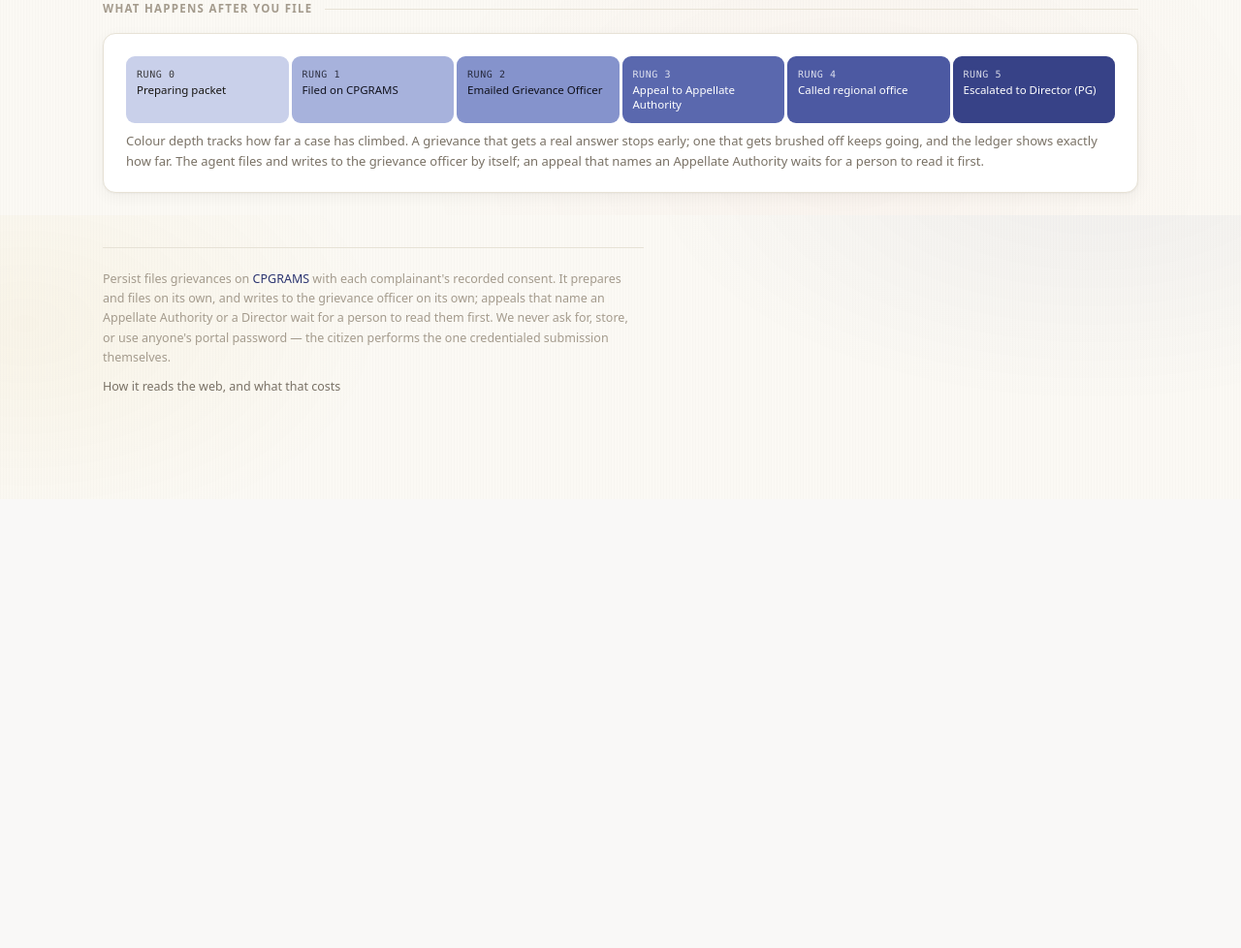
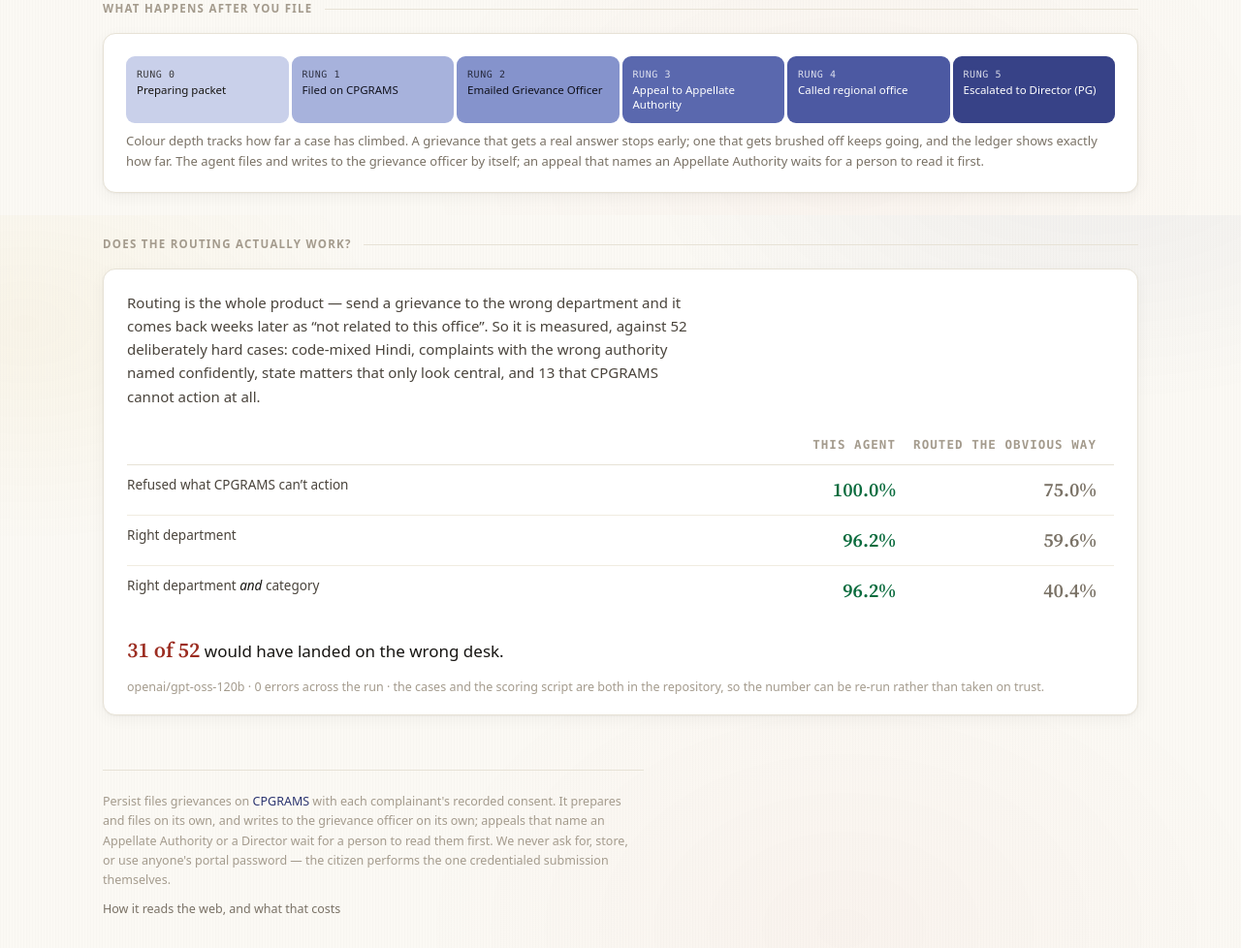
Before and after one commit to BlackBeanEagles/Anakin, a FastAPI app: page / in a window 1280 px wide. Shown: the part 578-1556 px from the top of the page at 97% size. Before the commit the page ends 1026 px from the top, so only its background shows below. Run offline with FastAPI, Linux system fonts and the light colour scheme; data that the repository does not hold is empty.

Commit message:
Put the hardest number this project has on the front page
Routing accuracy is the whole product - send a grievance to the wrong
department and it returns weeks later as "not related to this office" -
and it was measured against 52 deliberately hard cases, then shown
nowhere. A visitor saw a ledger and had no way to know whether the routing
behind it works.

The landing page now carries the comparison: 100% vs 75% on refusing what
CPGRAMS cannot action, 96.2% vs 59.6% on the right department, 96.2% vs
40.4% on department and category. And the line that lands - 31 of 52 would
have gone to the wrong desk.

Read from evals/results-52.json rather than typed into the template. If
the file is absent the section does not render, instead of quoting figures
nobody can reproduce.

The counterfactual is counted the same way run_eval.py counts it, from the
per-case results. Deriving it from a percentage gave 21 where the eval
itself printed 31, and a site that disagrees with its own evidence file is
worse than a site with no number on it.

The results file also moved from the repo root into evals/ - the Dockerfile
copies that directory and not the root, so the deployed instance would
never have seen it.

Co-Authored-By: Claude Opus 5 <noreply@anthropic.com>

```diff
--- a/app/main.py
+++ b/app/main.py
@@ -7,10 +7,12 @@ Three faces:
 """
 import hashlib
 import hmac
+import json
 import logging
 import secrets
 import time
 from contextlib import asynccontextmanager
+from functools import lru_cache
 
 from apscheduler.schedulers.background import BackgroundScheduler
 from fastapi import Cookie, FastAPI, Form, Request
@@ -122,6 +124,35 @@ def _asset_version() -> str:
 templates.env.globals["asset_v"] = _asset_version()
 
 
+@lru_cache(maxsize=1)
+def _eval_summary() -> dict | None:
+    """The measured routing accuracy, read from the eval run that produced it.
+
+    Hardcoding these numbers into a template would make them a claim. Reading them
+    from the artefact the eval wrote keeps them a measurement - if the file is not
+    there, the section simply does not render rather than quoting figures nobody
+    can check.
+    """
+    path = ROOT / "evals" / "results-52.json"
+    try:
+        summary = json.loads(path.read_text(encoding="utf-8"))["summary"]
+    except (OSError, KeyError, json.JSONDecodeError):
+        return None
+    base = summary.get("baseline") or {}
+    if not base:
+        return None
+    # The counterfactual is the number that lands: how many of these would have gone
+    # to the wrong desk if routed the obvious way. Counted the same way run_eval.py
+    # counts it - one per case whose baseline category was wrong - by reading the
+    # per-case results rather than deriving it from a percentage. A derived figure
+    # said 21 where the eval itself printed 31, and a site that disagrees with its
+    # own evidence file is worse than a site with no number on it.
+    results = json.loads(path.read_text(encoding="utf-8")).get("results") or []
+    summary["misfiled_by_baseline"] = sum(
+        1 for r in results if not (r.get("baseline") or {}).get("category_ok"))
+    return summary
+
+
 @app.middleware("http")
 async def _operator_flag(request: Request, call_next):
     """Let every template know whether an operator is looking.
@@ -182,6 +213,7 @@ def _authed(session: str | None) -> bool:
 @app.get("/", response_class=HTMLResponse)
 def dashboard(request: Request):
     return templates.TemplateResponse(request, "dashboard.html", {
+        "ev": _eval_summary(),
         "stats": db.stats(),
         "cases": db.list_cases(public_only=True),
         "events": db.recent_events(30),
--- a/app/static/style.css
+++ b/app/static/style.css
@@ -545,3 +545,24 @@ nav a.cta:hover { background: var(--rung-4); color: #fff; }
   text-decoration: none; box-shadow: var(--shadow); white-space: nowrap;
 }
 .btn-primary:hover { background: var(--rung-5); color: #fff; }
+
+/* ---------------------------------------------------------------- evidence
+
+   A measured claim, laid out so the comparison is the point. The agent's column
+   is the only one that gets colour: a reader should be able to see which side
+   won without reading a single number. */
+
+.evidence { padding: 22px 24px 18px; }
+.ev-lede { margin: 0 0 18px; color: var(--ink-2); max-width: 68ch; }
+
+.ev-table td, .ev-table th { padding: 10px 18px 10px 0; }
+.ev-table th.num, .ev-table td.num { text-align: right; width: 160px; }
+.ev-table td.num { font-family: var(--serif); font-size: 20px; font-weight: 600;
+                   font-variant-numeric: tabular-nums lining-nums; color: var(--ink-3); }
+.ev-table td.num.good { color: var(--good-ink); }
+.ev-table em { font-style: italic; color: var(--ink); }
+
+.ev-punch { margin: 18px 0 0; font-size: 17px; color: var(--ink); }
+.ev-punch strong { font-family: var(--serif); font-size: 22px; font-weight: 600;
+                   color: var(--bad-ink); }
+.ev-foot { margin: 10px 0 0; font-size: 12.5px; color: var(--ink-4); }
--- a/app/templates/dashboard.html
+++ b/app/templates/dashboard.html
@@ -54,6 +54,57 @@
   </div>
 </div>
 
+{% if ev %}
+{# The hardest number this project has, and it was nowhere on the site. Read from
+   the eval artefact rather than typed into the template: if evals/results-52.json
+   is missing this section does not render, instead of quoting figures nobody can
+   reproduce. #}
+<h2>Does the routing actually work?</h2>
+<div class="card evidence">
+  <p class="ev-lede">
+    Routing is the whole product — send a grievance to the wrong department and it comes
+    back weeks later as “not related to this office”. So it is measured, against
+    {{ ev.cases }} deliberately hard cases: code-mixed Hindi, complaints with the wrong
+    authority named confidently, state matters that only look central, and
+    {{ ev.cases // 4 }} that CPGRAMS cannot action at all.
+  </p>
+
+  <div class="tablewrap">
+  <table class="ev-table">
+    <tr>
+      <th></th>
+      <th class="num">This agent</th>
+      <th class="num">Routed the obvious way</th>
+    </tr>
+    <tr>
+      <td>Refused what CPGRAMS can’t action</td>
+      <td class="num good">{{ ev.scope_accuracy }}%</td>
+      <td class="num">{{ ev.baseline.scope_accuracy }}%</td>
+    </tr>
+    <tr>
+      <td>Right department</td>
+      <td class="num good">{{ ev.ministry_accuracy }}%</td>
+      <td class="num">{{ ev.baseline.ministry_accuracy }}%</td>
+    </tr>
+    <tr>
+      <td>Right department <em>and</em> category</td>
+      <td class="num good">{{ ev.category_accuracy }}%</td>
+      <td class="num">{{ ev.baseline.category_accuracy }}%</td>
+    </tr>
+  </table>
+  </div>
+
+  <p class="ev-punch">
+    <strong>{{ ev.misfiled_by_baseline }} of {{ ev.cases }}</strong> would have landed on the
+    wrong desk.
+  </p>
+  <p class="ev-foot">
+    {{ ev.model }} · {{ ev.errors }} errors across the run · the cases and the scoring script
+    are both in the repository, so the number can be re-run rather than taken on trust.
+  </p>
+</div>
+{% endif %}
+
 {% if cases %}<h2>Cases</h2>{% endif %}
 {% for c in cases %}
   {% set facts = c.facts_json | fromjson %}
```
Also changed, not shown: evals/results-52.json (renamed from eval-groq-52.json).
